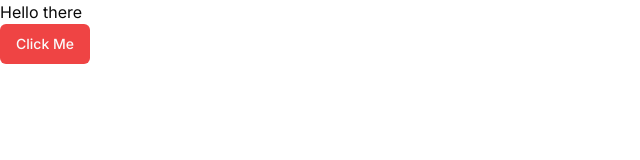
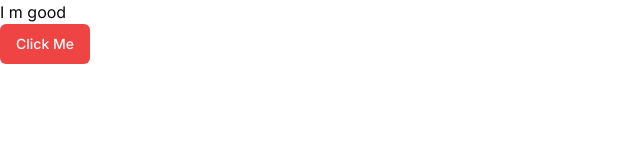
Before and after one commit to rashap224/convoconnect, a Next.js app: page / in a window 1280 px wide. Shown: the top 160 px of the page, without its empty margins (0-640 px from the left). Built offline with nearby package versions, Linux system fonts and the light colour scheme.

Commit message:
Project setup

```diff
--- a/app/page.js
+++ b/app/page.js
@@ -4,7 +4,7 @@
 export default function Home() {
   return (
     <div>
-      <h2>Hello there</h2>
+      <h2>I m good</h2>
       <Button variant="destructive">Click Me</Button>
     </div>
   );
```
